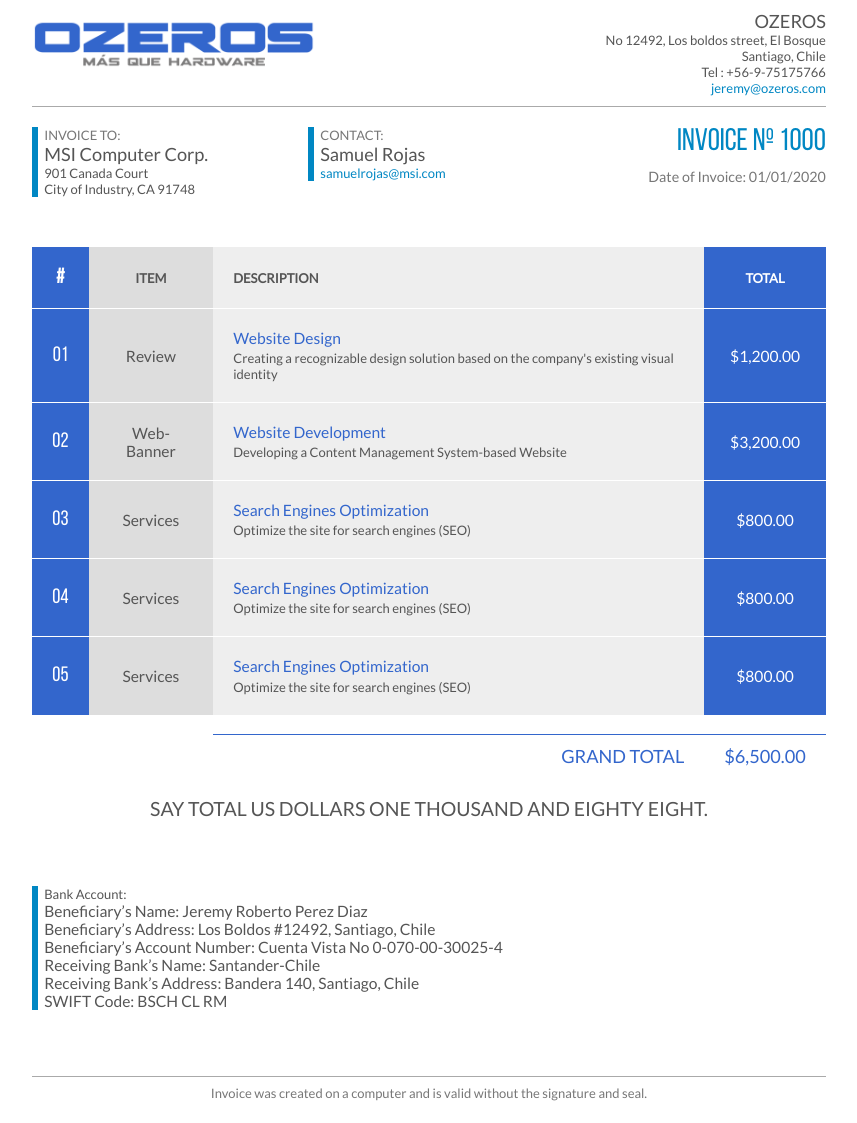
After one commit to jeremyperezdiaz/invoice, a PHP site: page /invoice_base.html in a window 1280 px wide. The commit adds this page. Shown: the whole page, without its empty margins (211-1068 px from the left). Run offline with PHP 8.4, Linux system fonts and the light colour scheme.

Commit message:
agrega modelo base de invoice

```diff
--- /dev/null
+++ b/css/style_invoice_base.css
@@ -0,0 +1,229 @@
+@font-face {
+  font-family: SourceSansPro;
+  src: url(fonts/SourceSansPro-Regular.ttf);
+}
+
+@font-face {
+  font-family: Lato;
+  src: url(fonts/Lato-Regular.ttf);
+}
+
+@font-face {
+  font-family: Bebas;
+  src: url(fonts/BebasNeue-Regular.otf);
+}
+
+.clearfix:after {
+  content: "";
+  display: table;
+  clear: both;
+}
+
+a {
+  color: #0087C3;
+  text-decoration: none;
+}
+
+body {
+  position: relative;
+  width: 21cm;
+  height: 29.7cm;
+  margin: 0 auto;
+  color: #555555;
+  background: #FFFFFF;
+  font-family: Arial, sans-serif;
+  font-size: 13px;
+  font-family: Lato;
+}
+
+header {
+  padding: 10px 0;
+  margin-bottom: 20px;
+  border-bottom: 1px solid #AAAAAA;
+}
+
+#logo {
+  float: left;
+  margin-top: 8px;
+}
+
+#logo img {
+  height: 50px;
+}
+
+#company {
+  float: right;
+  text-align: right;
+}
+
+
+#details {
+  margin-bottom: 50px;
+}
+
+#client {
+  padding-left: 6px;
+  border-left: 6px solid #0087C3;
+  float: left;
+  padding-right: 100px;
+}
+
+#client .to {
+  color: #777777;
+}
+
+h2.name {
+  font-size: 1.4em;
+  font-weight: normal;
+  margin: 0;
+}
+
+#invoice {
+  float: right;
+  text-align: right;
+}
+
+#invoice h1 {
+  color: #0087C3;
+  font-size: 2.4em;
+  line-height: 1em;
+  font-weight: normal;
+  margin: 0  0 10px 0;
+  font-family: Bebas;
+}
+
+#invoice .date {
+  font-size: 1.1em;
+  color: #777777;
+}
+
+table {
+  width: 100%;
+  border-collapse: collapse;
+  border-spacing: 0;
+  margin-bottom: 20px;
+}
+
+table th,
+table td {
+  padding: 20px;
+  background: #EEEEEE;
+  text-align: center;
+  border-bottom: 1px solid #FFFFFF;
+}
+
+table th {
+  white-space: nowrap;
+  font-weight: bolder;
+}
+
+table td {
+  text-align: center;
+}
+
+table td h3{
+  color: #3366cc;
+  font-size: 1.2em;
+  font-weight: normal;
+  margin: 0 0 0.2em 0;
+}
+
+table .no {
+  color: #FFFFFF;
+  font-size: 1.6em;
+  background: #3366cc;
+  font-family: Bebas;
+}
+
+table .desc {
+  text-align: left;
+}
+
+table .item {
+  background: #DDDDDD;
+}
+
+
+table .total {
+  background: #3366cc;
+  color: #FFFFFF;
+}
+
+table td.item,
+table td.total {
+  font-size: 1.2em;
+}
+
+table tbody tr:last-child td {
+  border: none;
+}
+
+table tfoot td {
+  padding: 10px 20px;
+  background: #FFFFFF;
+  border-bottom: none;
+  font-size: 1.2em;
+  white-space: nowrap;
+  border-top: 1px solid #AAAAAA;
+}
+
+table tfoot tr:first-child td {
+  border-top: none;
+}
+
+table tfoot tr:last-child td {
+  color: #3366cc;
+  font-size: 1.4em;
+  border-top: 1px solid #3366cc;
+
+}
+
+table tfoot tr td:first-child {
+  border: none;
+}
+
+#thanks{
+  font-size: 2em;
+  margin-bottom: 50px;
+}
+
+#grandTotal{
+  text-align: right;
+}
+
+#totalInWords{
+  font-size: 1.5em;
+  margin-bottom: 50px;
+  text-align: center;
+}
+
+#banks{
+  padding-left: 6px;
+  border-left: 6px solid #0087C3;
+  bottom: 10%;
+  position: absolute;
+}
+
+#banks .bank {
+  font-size: 1.2em;
+}
+
+#notices{
+  padding-left: 6px;
+  border-left: 6px solid #0087C3;
+}
+
+#notices .notice {
+  font-size: 1.2em;
+}
+
+footer {
+  color: #777777;
+  width: 100%;
+  height: 30px;
+  position: absolute;
+  bottom: 0;
+  border-top: 1px solid #AAAAAA;
+  padding: 8px 0;
+  text-align: center;
+}
--- a/emisor_lista.php
+++ b/emisor_lista.php
@@ -2,7 +2,7 @@
 <?php include 'cn.php'; ?>
 
 <div class="container section">
-    <h3 class="blue-text darken-2">Listado de Clientes</h3>
+    <h3 class="blue-text darken-2">Listado de Emisores</h3>
     <table class="highlight centered" class="responsive-table">
         <thead>
             <tr>
--- /dev/null
+++ b/invoice_base.html
@@ -0,0 +1,126 @@
+<!DOCTYPE html>
+<html lang="en">
+
+<head>
+  <meta charset="utf-8">
+  <title>Example 2</title>
+  <link rel="stylesheet" href="css/style_invoice_base.css" media="all" />
+</head>
+
+<body>
+  <header class="clearfix">
+    <div id="logo">
+      <img src="img/logo_ozeros.png">
+    </div>
+    <div id="company">
+      <h2 class="name">OZEROS</h2>
+      <div>No 12492, Los boldos street, El Bosque</div>
+      <div>Santiago, Chile</div>
+      <div>Tel : +56-9-75175766</div>
+      <div><a href="mailto:company@example.com">jeremy@ozeros.com</a></div>
+    </div>
+    </div>
+  </header>
+  <main>
+    <div id="details" class="clearfix">
+      <div id="client">
+        <div class="to">INVOICE TO:</div>
+        <h2 class="name">MSI Computer Corp.</h2>
+        <div class="address">901 Canada Court</div>
+        <div class="address">City of Industry, CA 91748</div>
+      </div>
+      <div id="client">
+        <div class="to">CONTACT:</div>
+        <h2 class="name">Samuel Rojas</h2>
+        <div class="email"><a href="mailto:john@example.com">samuelrojas@msi.com</a></div>
+      </div>
+
+      <div id="invoice">
+        <h1>INVOICE Nº 1000</h1>
+        <div class="date">Date of Invoice: 01/01/2020</div>
+      </div>
+    </div>
+
+    <table border="0" cellspacing="0" cellpadding="0" >
+      <thead>
+        <tr>
+          <th class="no">#</th>
+          <th class="item">ITEM</th>
+          <th class="desc">DESCRIPTION</th>
+          <th class="total">TOTAL</th>
+        </tr>
+      </thead>
+      <tbody>
+        <tr>
+          <td class="no">01</td>
+          <td class="item">Review</td>
+          <td class="desc">
+            <h3>Website Design</h3>Creating a recognizable design solution based on the company's existing visual
+            identity
+          </td>
+          <td class="total">$1,200.00</td>
+        </tr>
+        <tr>
+          <td class="no">02</td>
+          <td class="item">Web-Banner</td>
+          <td class="desc">
+            <h3>Website Development</h3>Developing a Content Management System-based Website
+          </td>
+          <td class="total">$3,200.00</td>
+        </tr>
+        <tr>
+          <td class="no">03</td>
+          <td class="item">Services</td>
+          <td class="desc">
+            <h3>Search Engines Optimization</h3>Optimize the site for search engines (SEO)
+          </td>
+          <td class="total">$800.00</td>
+        </tr>
+        <tr>
+          <td class="no">04</td>
+          <td class="item">Services</td>
+          <td class="desc">
+            <h3>Search Engines Optimization</h3>Optimize the site for search engines (SEO)
+          </td>
+          <td class="total">$800.00</td>
+        </tr>
+        <tr>
+          <td class="no">05</td>
+          <td class="item">Services</td>
+          <td class="desc">
+            <h3>Search Engines Optimization</h3>Optimize the site for search engines (SEO)
+          </td>
+          <td class="total">$800.00</td>
+        </tr>
+      </tbody>
+      <tfoot>
+        <tr>
+          <td></td>
+        </tr>
+        <tr>
+          <td colspan="2"></td>
+          <td colspan="1" id="grandTotal">GRAND TOTAL</td>
+          <td>$6,500.00</td>
+        </tr>
+      </tfoot>
+    </table>
+    <!-- <div id="thanks">Thank you!</div> -->
+
+    <div id="totalInWords">SAY TOTAL US DOLLARS ONE THOUSAND AND EIGHTY EIGHT.</div>
+    <div id="banks">
+      <div>Bank Account:</div>
+      <div class="bank">
+        Beneficiary’s Name: Jeremy Roberto Perez Diaz</br>
+        Beneficiary’s Address: Los Boldos #12492, Santiago, Chile</br>
+        Beneficiary’s Account Number: Cuenta Vista No 0-070-00-30025-4</br>
+        Receiving Bank’s Name: Santander-Chile</br>
+        Receiving Bank’s Address: Bandera 140, Santiago, Chile</br>
+        SWIFT Code: BSCH CL RM</br>
+    </div>
+  </main>
+  <footer>
+    Invoice was created on a computer and is valid without the signature and seal.
+  </footer>
+</body>
+
+</html>
```
Also changed, not shown: invoice_lista.php (+5 -3 lines), css/fonts/BebasNeue-Regular.otf (added), css/fonts/Lato-Regular.ttf (added), css/fonts/SourceSansPro-Regular.ttf (added), img/logo.png (added), img/logo_ozeros.png (added).
